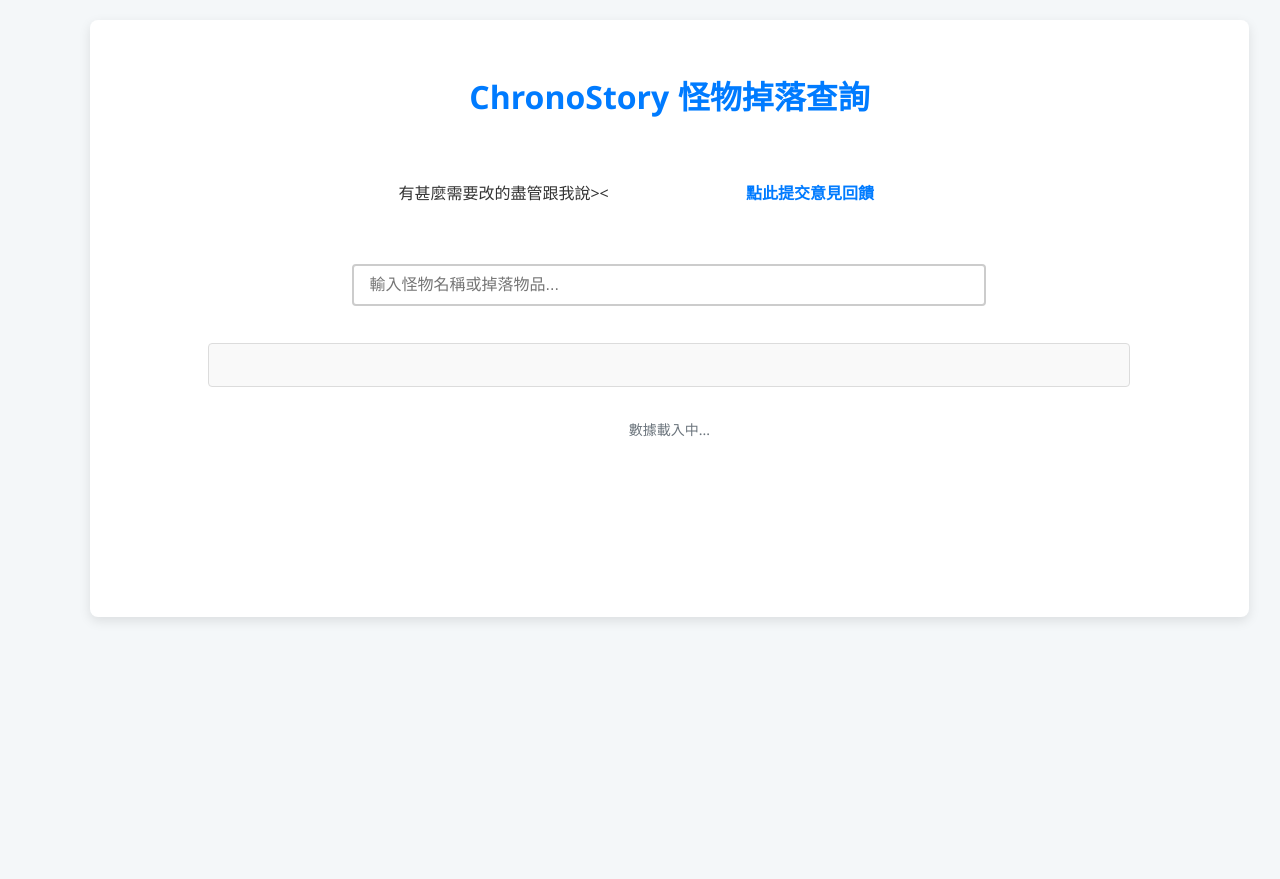
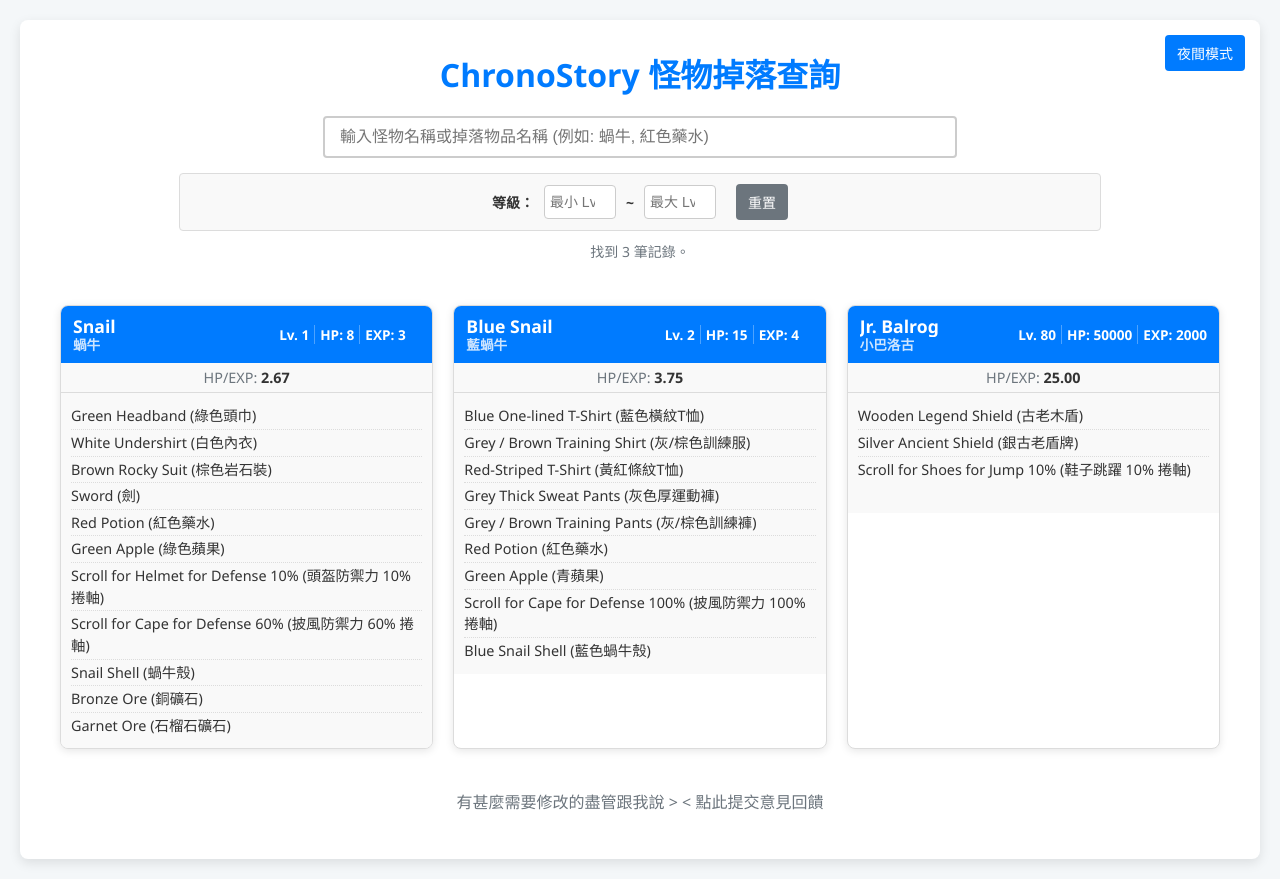
Before and after one commit to mutsuki1129/chronodrop, a website built with Parcel: page index.html in a window 1280 px wide. Before the commit the page ends 800 px from the top, so only its background shows below. Built offline with nearby package versions, Linux system fonts and the light colour scheme.

Commit message:
Update index.html

```diff
--- a/index.html
+++ b/index.html
@@ -1,37 +1,43 @@
 <!DOCTYPE html>
-<html lang="zh-Hant">
+<html lang="zh-TW">
 <head>
     <meta charset="UTF-8">
     <meta name="viewport" content="width=device-width, initial-scale=1.0">
     <title>ChronoStory 怪物掉落查詢</title>
     <link rel="stylesheet" href="style.css">
 </head>
-<body>
+<body class="light-theme">
     <div class="container">
-        <div id="themeToggleContainer"></div>
+        <div id="themeToggleContainer">
+            <button class="theme-toggle-button" id="themeToggle">夜間模式</button>
+        </div>
 
         <h1>ChronoStory 怪物掉落查詢</h1>
-            <p style="text-align: center; margin-top: 20px;">
-            有甚麼需要改的盡管跟我說>&lt;
-                <a href="https://forms.gle/im4KUPqZLqGZ1fha6" target="_blank" style="color: #007bff; font-weight: bold;">
-                點此提交意見回饋
-                </a>
-            </p>
+
         <div class="search-controls">
+            <input type="text" id="searchInput" placeholder="輸入怪物名稱或掉落物品名稱 (例如: 蝸牛, 紅色藥水)">
 
-            <input type="text" id="searchInput" placeholder="輸入怪物名稱或掉落物品..." autocomplete="off">
-
-            <div id="levelFilterControls" class="level-filter-controls">
+            <div class="level-filter-controls">
+                <label for="minLevel">等級：</label>
+                <input type="number" id="minLevel" class="level-input" placeholder="最小 Lv" min="1">
+                <span class="level-separator">~</span>
+                <input type="number" id="maxLevel" class="level-input" placeholder="最大 Lv" min="1">
+                <button class="reset-button" id="resetFilters">重置</button>
             </div>
 
-            <div id="dataStatus" class="status-message">數據載入中...</div>
+            <p class="status-message" id="statusMessage">找到 0 筆記錄。</p>
         </div>
 
         <div class="results-grid" id="resultsGrid">
             </div>
 
+        <p style="text-align: center; margin-top: 30px; color: var(--secondary-text-color);">
+            有甚麼需要修改的盡管跟我說 > <
+            <a href="javascript:void(0);" onclick="alert('感謝您的回饋！');">點此提交意見回饋</a>
+        </p>
+
     </div>
+
     <script src="app.js"></script>
 </body>
-
 </html>
```
Lines whose indentation alone changed are shown as unchanged.
